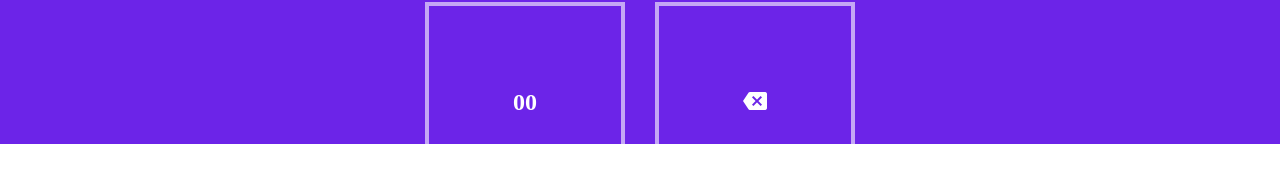
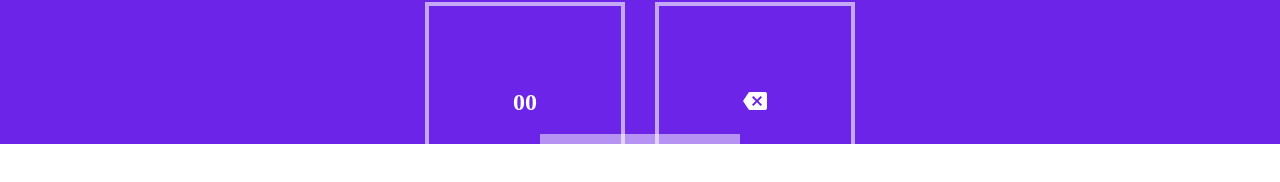
Before and after one commit to Project-PAY/Frontend, a React app in the folder pay/: page /register in a window 1280 px wide. Shown: the part 656-838 px from the top of the page. Built offline with nearby package versions, Linux system fonts and the light colour scheme; a web font is replaced by a local one.

Commit message:
:zap: Category에서 type props에 따라 다른 카테고리를 보여주도록 코드 수정

```diff
--- a/pay/pages/register/index.tsx
+++ b/pay/pages/register/index.tsx
@@ -10,6 +10,8 @@ import CalcBtn from '../../src/components/common/Button/CalcBtn';
 import backspaceIcon from '../../src/assets/icons/icon-backspace.png';
 import withCommaNotation from '../../src/lib/withCommaNotation';
 import withoutSpecificStr from '../../src/lib/withoutSpecificStr';
+import {horizontalAlignMixin, opacityMixin} from '../../styles/mixins.styles';
+import Category from '../../src/components/Category';
 
 const Div = styled.div`
   height: 100%;
@@ -82,6 +84,17 @@ const BackspaceImg = styled.img`
   width: 24px;
 `;
 
+const OpenDetailOptionBtn = styled.button`
+  ${horizontalAlignMixin()};
+  width: 200px;
+  height: 10px;
+  background-color: ${$WHTIE};
+  ${opacityMixin(0.5)};
+  border: 0;
+  bottom: 0;
+  cursor: pointer;
+`;
+
 interface Props extends RouteComponentProps {
 }
 
@@ -91,6 +104,7 @@ const CalcBtns = ['1', '2', '3', '4', '5', '6', '7', '8', '9', '0', '00'];
 const Register: React.FC<Props> = ({history}) => {
   const [isExpenditureTab, toggleTab] = React.useState(true);
   const [money, setMoney] = React.useState('');
+  const [isDetailOptionOpened, toggleDetailOption] = React.useState(false);
 
   return (
     <Div>
@@ -157,8 +171,12 @@ const Register: React.FC<Props> = ({history}) => {
               />
             </CalcBtn>
           </CalcButtonUl>
+          <OpenDetailOptionBtn onClick={() => toggleDetailOption(true)}/>
         </RegisterSpace>
       </CenterDiv>
+      {isDetailOptionOpened && (
+        <Category type={isExpenditureTab ? 'expenditure' : 'income'}/>
+      )}
     </Div>
   );
 };
--- a/pay/src/components/Category/index.tsx
+++ b/pay/src/components/Category/index.tsx
@@ -30,9 +30,44 @@ const H1 = styled.h1`
   margin-block-end: 0;
 `;
 
-const Category = React.memo(() => {
+const Ul = styled.ul`
+  text-align: center;
+  margin-top: 38px;
+
+  li {
+    display: inline-block;
+    margin: 8px;
+  }
+`;
+
+interface ICategoryCompProps {
+  checked: boolean;
+  label: string;
+  onClick: () => void;
+}
+
+const CategoryComp: React.FC<ICategoryCompProps> = React.memo(({
+  checked,
+  label,
+  onClick
+}) => (
+  <li>
+    <Radio
+      checked={checked}
+      label={label}
+      onClick={onClick}
+    />
+  </li>
+));
+
+interface Props {
+  type: 'expenditure' | 'income';
+}
+
+const Category: React.FC<Props> = React.memo(({type}) => {
   const {
-    categories,
+    expenditureCategories,
+    incomeCategories,
     category,
     changeCategory
   } = useCategory();
@@ -41,20 +76,19 @@ const Category = React.memo(() => {
     <Div>
       <CenterDiv>
         <H1>Category</H1>
-        <ul>
-          {categories.map(({
-            label,
-            value
-          }) => (
-            <li key={value}>
-              <Radio
-                checked={category === value}
-                label={label}
-                onClick={changeCategory(value)}
-              />
-            </li>
+        <Ul>
+          {(type === 'expenditure'
+            ? expenditureCategories
+            : incomeCategories
+          ).map(({label, value}) => (
+            <CategoryComp
+              key={value}
+              checked={category === value}
+              label={label}
+              onClick={changeCategory(value)}
+            />
           ))}
-        </ul>
+        </Ul>
       </CenterDiv>
     </Div>
   );
--- a/pay/src/components/Category/useCategory.ts
+++ b/pay/src/components/Category/useCategory.ts
@@ -5,7 +5,14 @@ interface ICategory {
   value: string;
 }
 
-const categories: ICategory[] = [
+const incomeCategories: ICategory[] = [
+  {
+    label: 'Test',
+    value: 'Test'
+  }
+];
+
+const expenditureCategories: ICategory[] = [
   {
     label: '식비',
     value: 'food'
@@ -40,7 +47,8 @@ const useCategory = () => {
   }, []);
 
   return {
-    categories,
+    expenditureCategories,
+    incomeCategories,
     category,
     changeCategory
   };
```
Also changed, not shown: 1 other file (tests, documents, lock files or other folders).
